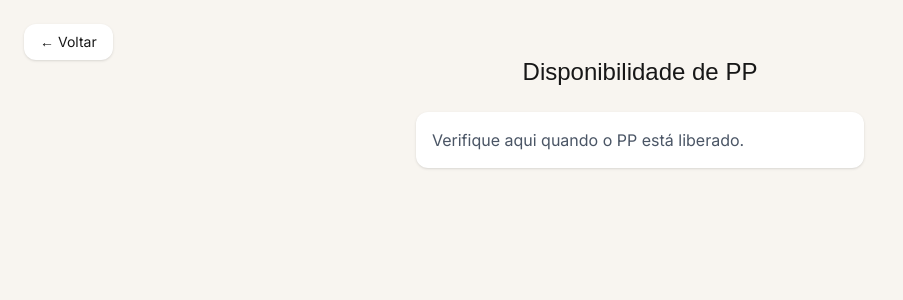
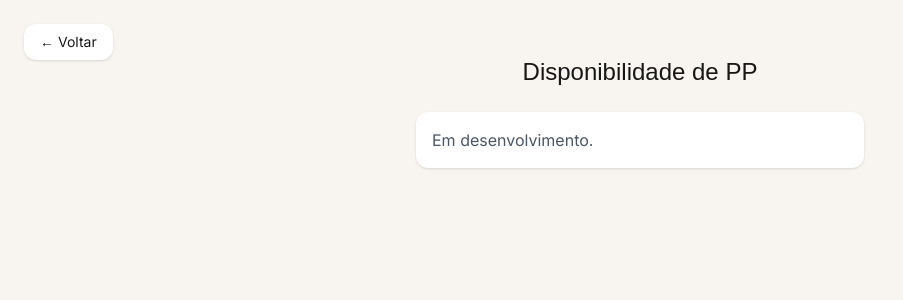
Before and after one commit to rpg-projects/twh-tools, a Next.js app: page /pp in a window 1280 px wide. Shown: the top 300 px of the page, without its empty margins (0-903 px from the left). Built offline with nearby package versions, Linux system fonts and the light colour scheme; a web font is replaced by a local one.

Commit message:
fix: adjust pages that dont have anything yet to show were working on it

```diff
--- a/app/(pages)/lojas/page.tsx
+++ b/app/(pages)/lojas/page.tsx
@@ -171,7 +171,7 @@ export default function LojaPage() {
       </div>
 
       {/* Escolha char para comprar */}
-      {isLogged && (
+      {/* {isLogged && (
         <div className="fixed top-[9.5rem] md:top-[7.5rem] right-6 z-40 bg-white/90 backdrop-blur-md border border-yellow-700/20 rounded-2xl shadow-sm px-5 py-4 w-[260px]">
           <label className="block text-xs font-semibold text-gray-700 mb-2">
             🧙 Para quem você está comprando?
@@ -189,7 +189,7 @@ export default function LojaPage() {
             ))}
           </select>
         </div>
-      )}
+      )} */}
 
       <h1
         className={`${titleFont.className} text-2xl text-[1.8rem] font-bold mt-12 md:mt-8 mb-6`}
@@ -259,7 +259,8 @@ export default function LojaPage() {
                           {item.nome}
                         </h3>
 
-                        {item.nome === "REGENERAÇÃO DE MANA" ? (
+                        {item.nome === "REGENERAÇÃO DE MANA" ||
+                        item.nome === "ACESSO AO BUNKER 9" ? (
                           <span className="text-xs font-bold text-[#8b6a34] whitespace-nowrap">
                             {item.custo.split(" / ")[0]}
                           </span>
@@ -270,11 +271,12 @@ export default function LojaPage() {
                         )}
                       </div>
 
-                      {item.nome === "REGENERAÇÃO DE MANA" && (
-                        <span className="text-xs font-bold text-red-400 whitespace-nowrap">
-                          {item.custo.split(" / ")[1]}
-                        </span>
-                      )}
+                      {item.nome === "REGENERAÇÃO DE MANA" ||
+                        (item.nome === "ACESSO AO BUNKER 9" && (
+                          <span className="text-xs font-bold text-red-400 whitespace-nowrap">
+                            {item.custo.split(" / ")[1]}
+                          </span>
+                        ))}
 
                       {item.descricao && (
                         <p className="text-xs text-gray-600 text-justify hyphens-auto leading-snug">
@@ -282,9 +284,9 @@ export default function LojaPage() {
                         </p>
                       )}
 
-                      <button className="mt-auto self-end px-3 py-1.5 text-xs rounded-lg bg-[#ba9963] text-white hover:bg-[#9e7f4f] transition">
+                      {/* <button className="mt-auto self-end px-3 py-1.5 text-xs rounded-lg bg-[#ba9963] text-white hover:bg-[#9e7f4f] transition">
                         Adicionar ao carrinho
-                      </button>
+                      </button> */}
                     </div>
                   ))}
                 </div>
--- a/app/(pages)/pp/page.tsx
+++ b/app/(pages)/pp/page.tsx
@@ -22,9 +22,7 @@ export default function PPPage() {
 
       <div className="w-full max-w-md bg-white rounded-xl shadow p-4">
         {/* Conteúdo */}
-        <p className="text-gray-600">
-          Verifique aqui quando o PP está liberado.
-        </p>
+        <p className="text-gray-600">Em desenvolvimento.</p>
       </div>
     </main>
   );
```
